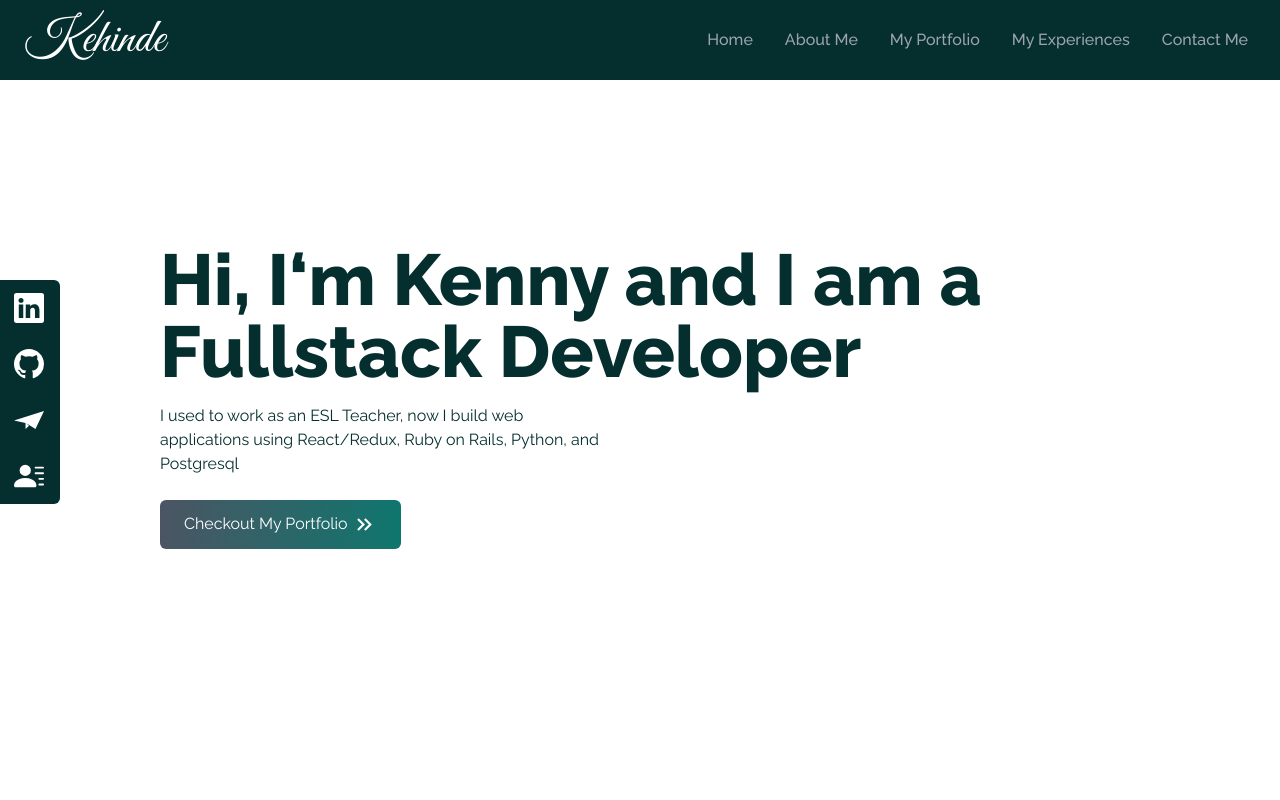
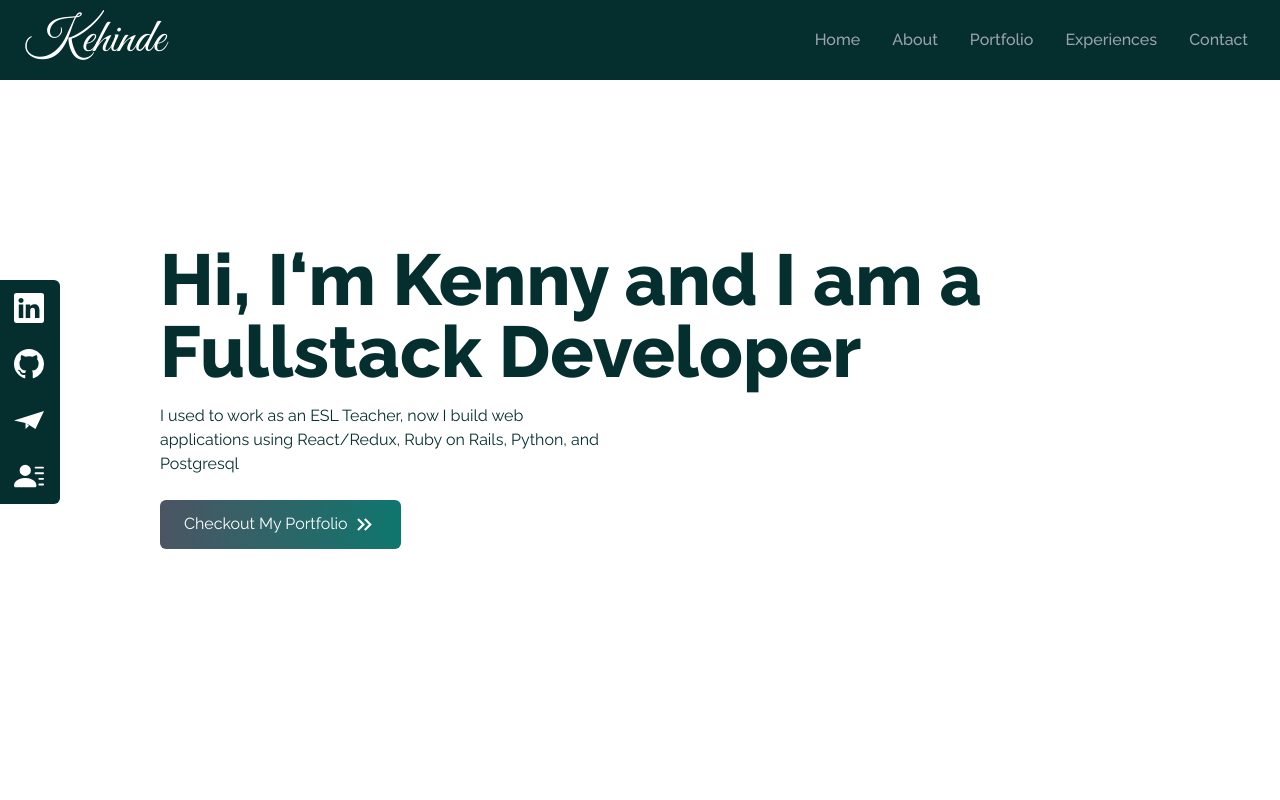
Before and after one commit to Armynerh/my-portfolio, a React (Create React App) app: page / in a window 1280 px wide. Shown: the top 800 px of the page. Built offline with nearby package versions, Linux system fonts and the light colour scheme.

Commit message:
modify nav

```diff
--- a/src/components/NavBar.jsx
+++ b/src/components/NavBar.jsx
@@ -1,4 +1,5 @@
 import React, { useState } from 'react';
+import { Link } from 'react-scroll';
 import { FaBars, FaTimes } from 'react-icons/fa';
 
 function NavBar() {
@@ -14,23 +15,23 @@ function NavBar() {
   const links = [
     {
       id: 1,
-      link: 'Home',
+      link: 'home',
     },
     {
       id: 2,
-      link: 'about me',
+      link: 'about',
     },
     {
       id: 3,
-      link: 'my portfolio',
+      link: 'portfolio',
     },
     {
       id: 4,
-      link: 'my experiences',
+      link: 'experiences',
     },
     {
       id: 5,
-      link: 'contact me',
+      link: 'contact',
     },
   ];
   return (
@@ -42,7 +43,7 @@ function NavBar() {
       </div>
       <ul className="hidden md:flex ">
         {links.map(({ id, link }) => (
-          <li key={id} className="px-4 cursor-pointer capitalize font-medium text-gray-400 hover:scale-105 duration-200">{link}</li>
+          <li key={id} className="px-4 cursor-pointer capitalize font-medium text-gray-400 hover:scale-105 duration-200"><Link to={link} smooth duration={500}>{link}</Link></li>
         ))}
       </ul>
       <div onClick={handleNavToggle} onKeyDown={handleKeyDown} role="button" tabIndex={0} className="cursor-pointer pr-4 z-10 text-gray-400 md:hidden">
@@ -52,7 +53,11 @@ function NavBar() {
       <ul className="flex flex-col justify-center items-center absolute top-0 left-0 w-full h-screen bg-gradient-to-b from-teal-950 to-gray-800 text-gray-400">
 
         {links.map(({ id, link }) => (
-          <li key={id} className="px-4 cursor-pointer capitalize py-6 text-4xl">{link}</li>
+          <li key={id} className="px-4 cursor-pointer capitalize py-6 text-4xl">
+            <Link onClick={() => setNavigation(!navigation)} to={link} smooth duration={500}>
+              {link}
+            </Link>
+          </li>
         ))}
       </ul>
       )}
```
